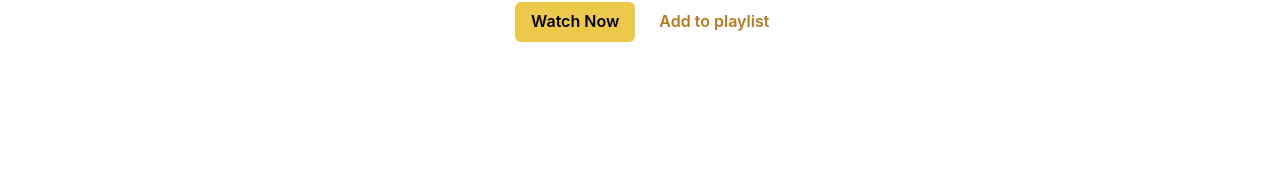
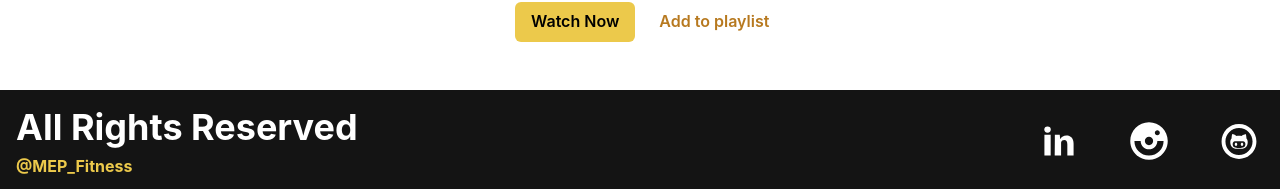
Before and after one commit to shivam23kumar/fitness-app, a React (Create React App) app: page /courses in a window 1280 px wide. Shown: the part 670-859 px from the top of the page. Before the commit the page ends 800 px from the top, so only its background shows below. Built offline with nearby package versions, Linux system fonts and the light colour scheme.

Commit message:
Footer.jsx

```diff
--- a/src/App.js
+++ b/src/App.js
@@ -3,6 +3,7 @@
 import Home from "./components/Home/Home";
 import Courses from "./components/Courses/Courses";
 import Header from "./components/Layout/Header/Header";
+import Footer from "./components/Layout/Footer/Footer";
 function App() {
   return <Router>
       <Header />
@@ -10,7 +11,9 @@
         <Route path="/" element={<Home />} />
         <Route path="/courses" element={<Courses />} />
       </Routes>
+      <Footer />
     </Router>
+
 
 }
 
--- /dev/null
+++ b/src/components/Layout/Footer/Footer.jsx
@@ -0,0 +1,47 @@
+import { Box, Heading, HStack, Stack, VStack } from '@chakra-ui/react';
+import React from 'react';
+import {
+  TiSocialLinkedin,
+  TiSocialInstagramCircular,
+} from 'react-icons/ti';
+import { DiGithub } from 'react-icons/di';
+
+
+const Footer = () => {
+  return (
+    <Box padding={'4'} bg="blackAlpha.900" minH={'10vh'}>
+      <Stack direction={['column', 'row']}>
+        <VStack alignItems={['center', 'flex-start']} width="full">
+          <Heading children="All Rights Reserved" color={'white'} />
+          <Heading
+            fontFamily={'body'}
+            size="sm"
+            children="@MEP_Fitness"
+            color={'yellow.400'}
+          />
+        </VStack>
+
+        <HStack
+          spacing={['2', '10']}
+          justifyContent="center"
+          color={'white'}
+          fontSize="50"
+        >
+        <a href="https://www.linkedin.com/in/shivam-kumar23/">
+                <TiSocialLinkedin />
+        </a>
+        <a href="https://instagram.com/imsvm.brdwj">
+            <TiSocialInstagramCircular />
+        </a>
+        <a href="https://github.com/shivam23kumar">
+            <DiGithub />
+        </a>
+
+        </HStack>
+      </Stack>
+    </Box>
+
+  )
+}
+
+export default Footer
--- a/src/components/Layout/Header/Header.jsx
+++ b/src/components/Layout/Header/Header.jsx
@@ -45,7 +45,7 @@
         <Drawer placement="left" onClose={onClose} isOpen={isOpen}>
             <DrawerOverlay backdropFilter={"blur(5px)"} />
             <DrawerContent>
-                <DrawerHeader justifyContent={"center"} borderBottomWidth={"1px"}>
+                <DrawerHeader marginLeft={"1rem"} borderBottomWidth={"1px"}>
                     MEP Fitness
                 </DrawerHeader>
                 <DrawerBody>
```
